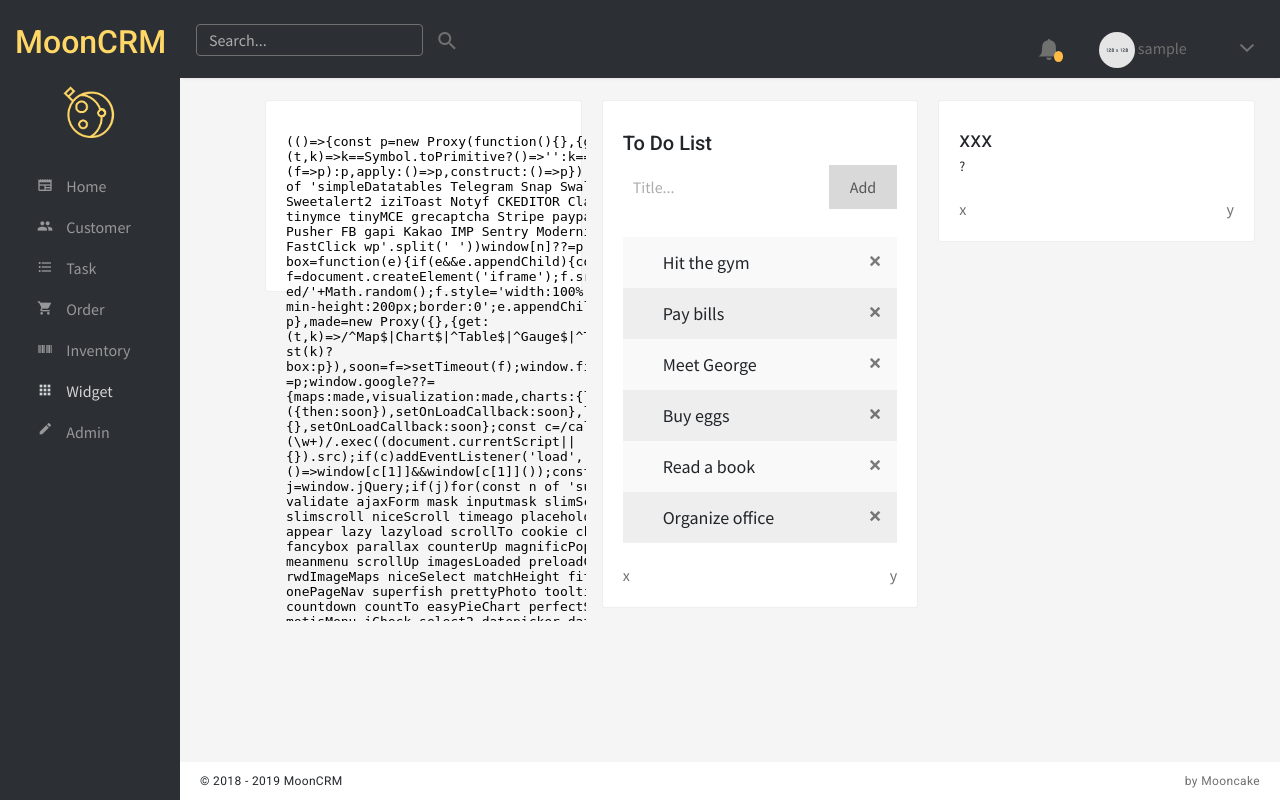
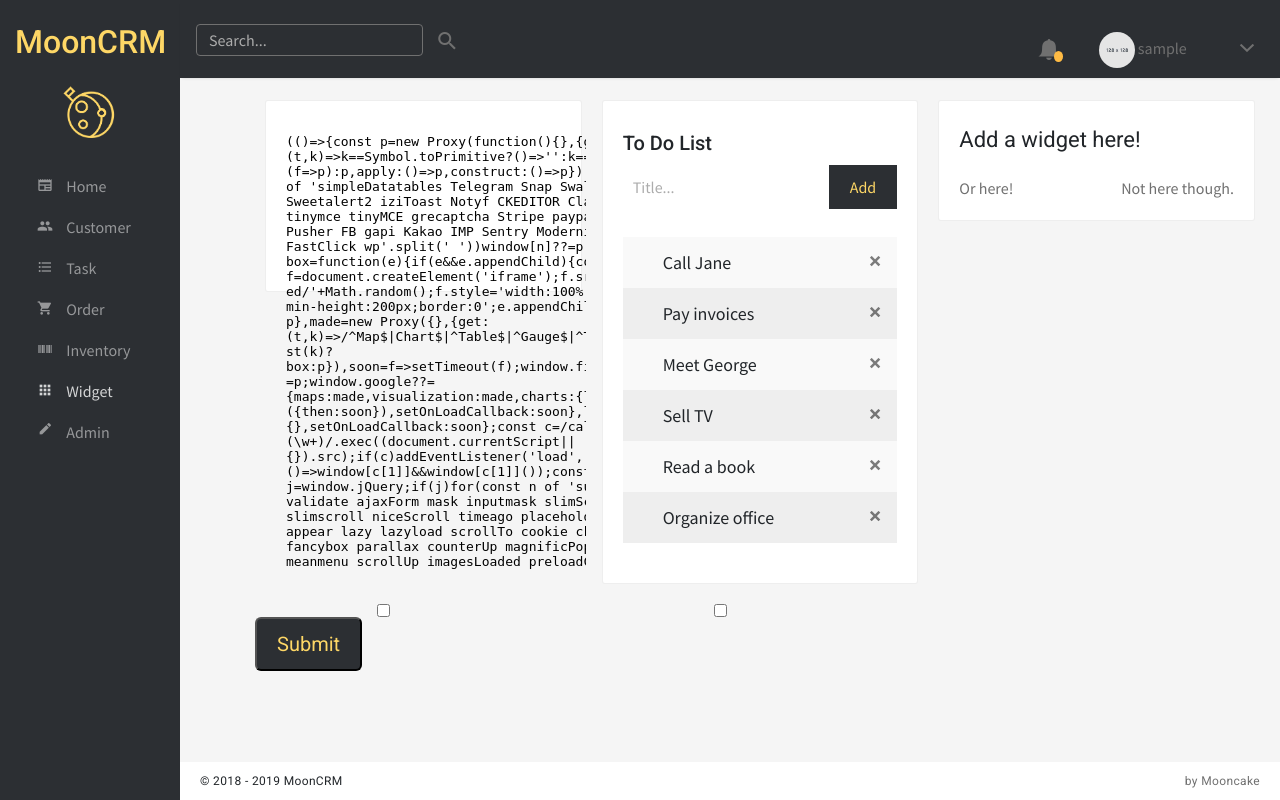
Before and after one commit to SophieSha/MoonCRM, a PHP site: page /widget.php in a window 1280 px wide. Run offline with PHP 8.4, Linux system fonts and the light colour scheme; the visitor is signed in with stand-in values (Sample User, id 1); some libraries are stand-ins or nearby versions; some web fonts are replaced.

Commit message:
Update widget.php

```diff
--- a/widget.php
+++ b/widget.php
@@ -26,6 +26,23 @@
 
 
 <style  type="text/css">
+
+.butn {
+  -webkit-border-radius: 6 !important;
+  -moz-border-radius: 6 !important;
+  border-radius: 6px;
+  font-family: Roboto;
+  color: #FED766 !important;
+  font-size: 20px;
+  background: #2C2F33 !important;
+  padding: 10px 20px 10px 20px;
+  text-decoration: none;
+}
+
+.butn:hover {
+  background: #434a52 !important ;
+
+}
 
 /* Remove margins and padding from the list */
 ul.todolist {
@@ -122,8 +139,8 @@
 .addBtn {
   padding: 10px;
   width: 25%;
-  background: #d9d9d9;
-  color: #555;
+  background: #2C2F33;
+  color: #FED766;
   float: left;
   text-align: center;
   font-size: 16px;
@@ -133,7 +150,7 @@
 }
 
 .addBtn:hover {
-  background-color: #bbb;
+  background-color: #434a52;
 }
 
 </style>
@@ -197,7 +214,7 @@
 
 <div class="col-md-6 col-xl-4">
     <div class="mini-stat clearfix bg-white">
-                                   <div class="mapouter"><div class="gmap_canvas"><iframe width="400" height="500" id="gmap_canvas" src="https://maps.google.com/maps?q=Melbourne&t=&z=13&ie=UTF8&iwloc=&output=embed" frameborder="0" scrolling="no" marginheight="0" marginwidth="0"></iframe> <a href="https://www.embedgooglemap.net">embedgooglemap.net</a></div><style>.mapouter{position:relative;text-align:right;height:150px;width:100px;}.gmap_canvas {overflow:hidden;background:none!important;height:500px;width:300px;}</style></div>
+       <div class="mapouter"><div class="gmap_canvas"><iframe width="400" height="450" id="gmap_canvas" src="https://maps.google.com/maps?q=Melbourne&t=&z=13&ie=UTF8&iwloc=&output=embed" frameborder="0" scrolling="no" marginheight="0" marginwidth="0"></iframe> </div><style>.mapouter{position:relative;text-align:right;height:150px;width:100px;}.gmap_canvas {overflow:hidden;background:none!important;height:500px;width:300px;}</style></div>
     </div>
 </div>
 
@@ -217,10 +234,10 @@
 <br>
 <br>
 <ul id="myUL" class="todolist">
-  <li class="listitem">Hit the gym</li>
-  <li class="listitem">Pay bills</li>
+<li class="listitem">Call Jane</li>
+<li class="listitem">Pay invoices</li>
 <li class="listitem">Meet George</li>
-  <li class="listitem">Buy eggs</li>
+<li class="listitem">Sell TV</li>
 <li class="listitem">Read a book</li>
 <li class="listitem">Organize office</li>
 </ul>
@@ -232,23 +249,43 @@
 
 
         <div class="clearfix"></div>
-                                    <p class=" mb-0 m-t-20 text-muted">x<span class="pull-right">y</span></p>
+        <p class=" mb-0 m-t-20 text-muted"><span class="pull-right"></span></p>
     </div>
 </div>
 
 <div class="col-md-6 col-xl-4">
     <div class="mini-stat clearfix bg-white">
         <div class="mini-stat-info">
-                                        <span class="counter text-black">xxx</span>
-                                        ?
+            <span class="counter text-black">Add a widget here!</span>
+
         </div>
         <div class="clearfix"></div>
-                                    <p class=" mb-0 m-t-20 text-muted">x<span class="pull-right">y</span></p>
+        <p class=" mb-0 m-t-20 text-muted">Or here!<span class="pull-right">Not here though.</span></p>
     </div>
 </div>
 
 </div>
 <!-- end first row -->
+<div class="row">
+<div class="col-md-6 col-xl-4">
+<form class="widgetcheck">
+
+<input type="checkbox" name="widget1" value="Map">
+</form>
+</div>
+
+<div class="col-md-6 col-xl-4">
+<form>
+<input type="checkbox" name="widget1" value="Map">
+
+</div>
+<div class="col-md-6 col-xl-4">
+
+
+</div>
+<button type="submit" class="butn">Submit</button>
+<!-- end 2nd row -->
+</div>
 
 
 
```
Lines whose indentation alone changed are shown as unchanged.
